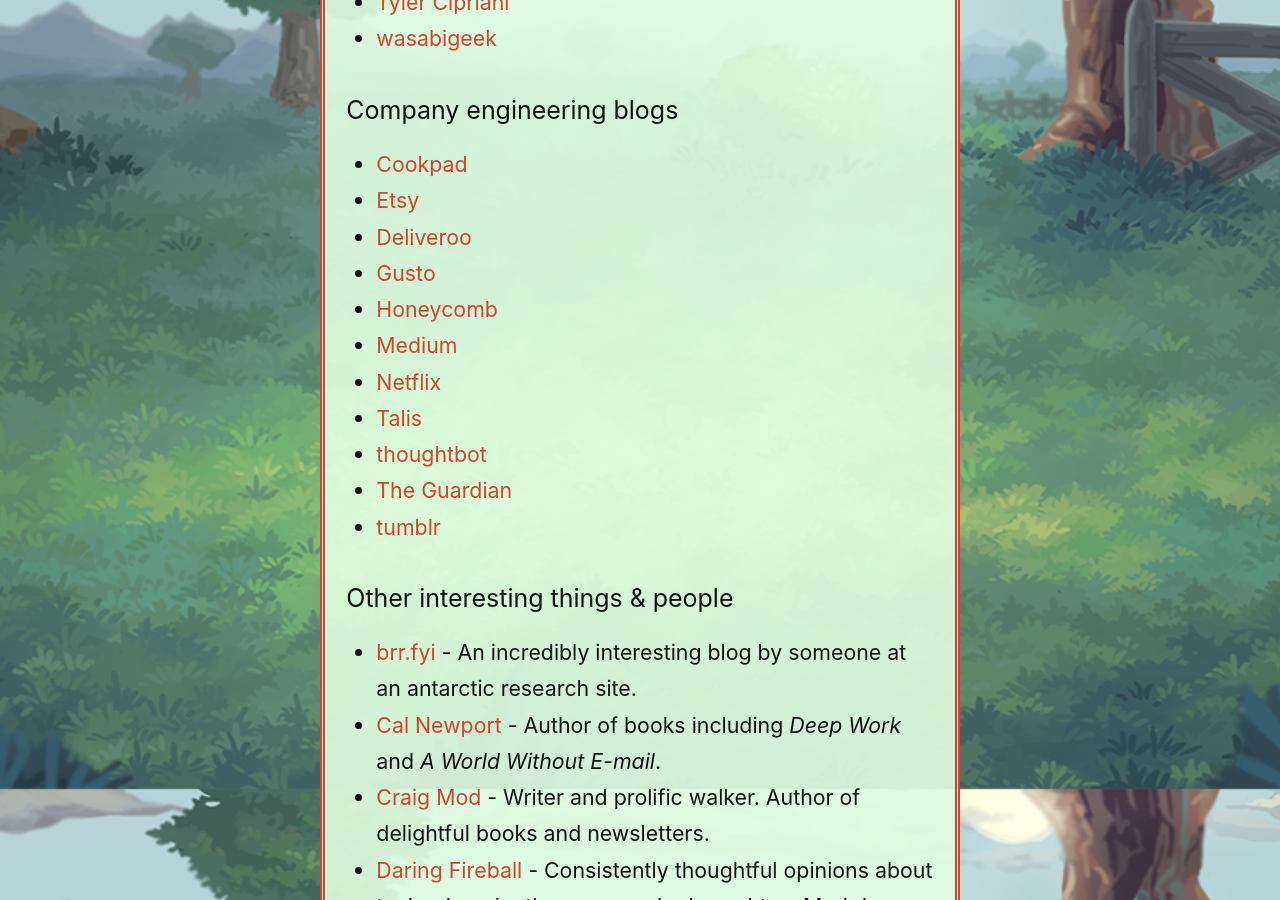
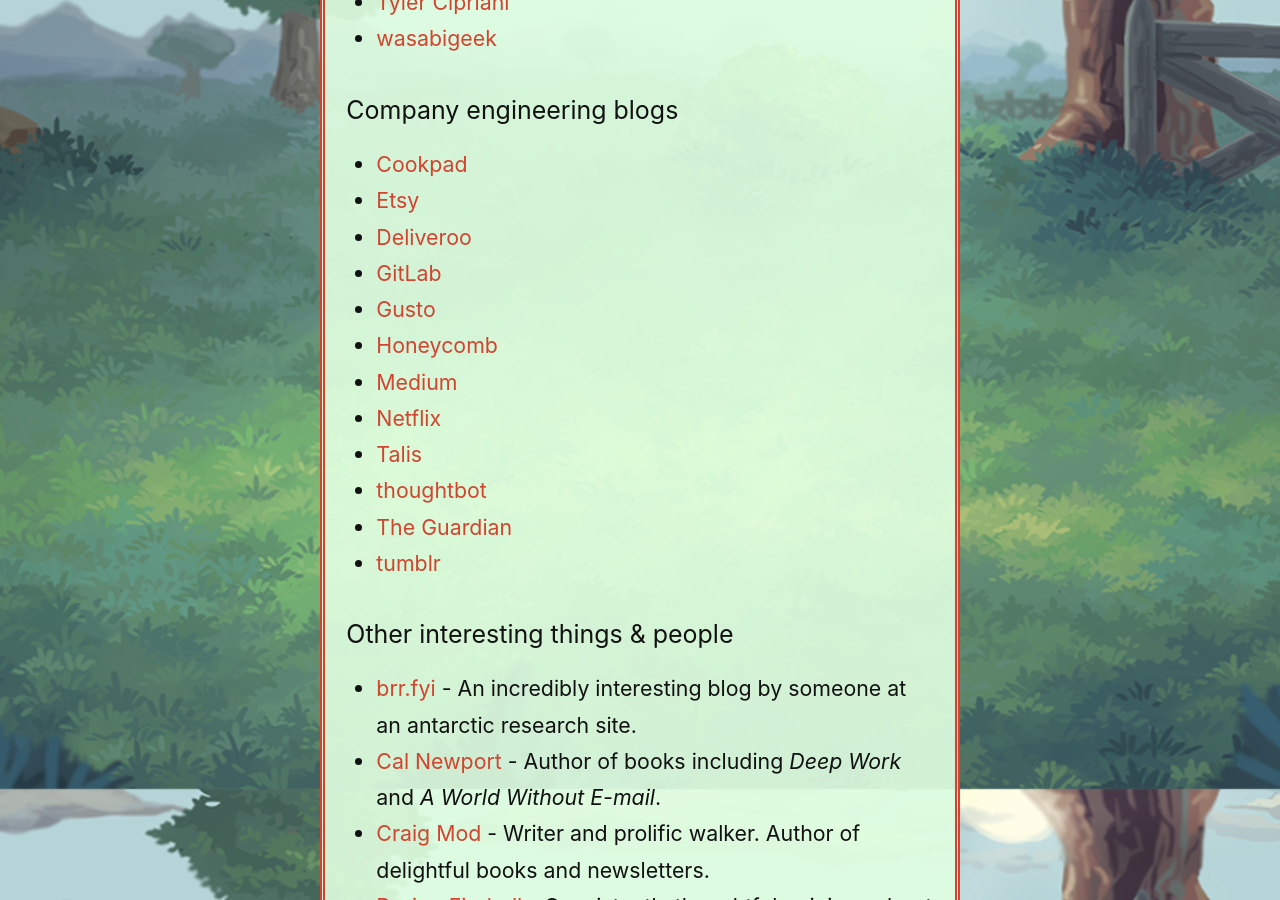
Before and after one commit to jsrn/jsrn.github.io, a Jekyll site: the page built from links.md, in a window 1280 px wide and 900 px high, scrolled down 3711 px. Built offline with Jekyll 4.4.1, drawn with Linux system fonts in a browser that asks for light colours.

Commit message:
add gitlab blog

```diff
--- a/links.md
+++ b/links.md
@@ -106,6 +106,7 @@
 - [Cookpad](https://sourcediving.com)
 - [Etsy](http://codeascraft.com)
 - [Deliveroo](https://deliveroo.engineering)
+- [GitLab](https://about.gitlab.com/blog/categories/engineering)
 - [Gusto](https://engineering.gusto.com)
 - [Honeycomb](https://www.honeycomb.io/blog)
 - [Medium](https://medium.engineering)
```
